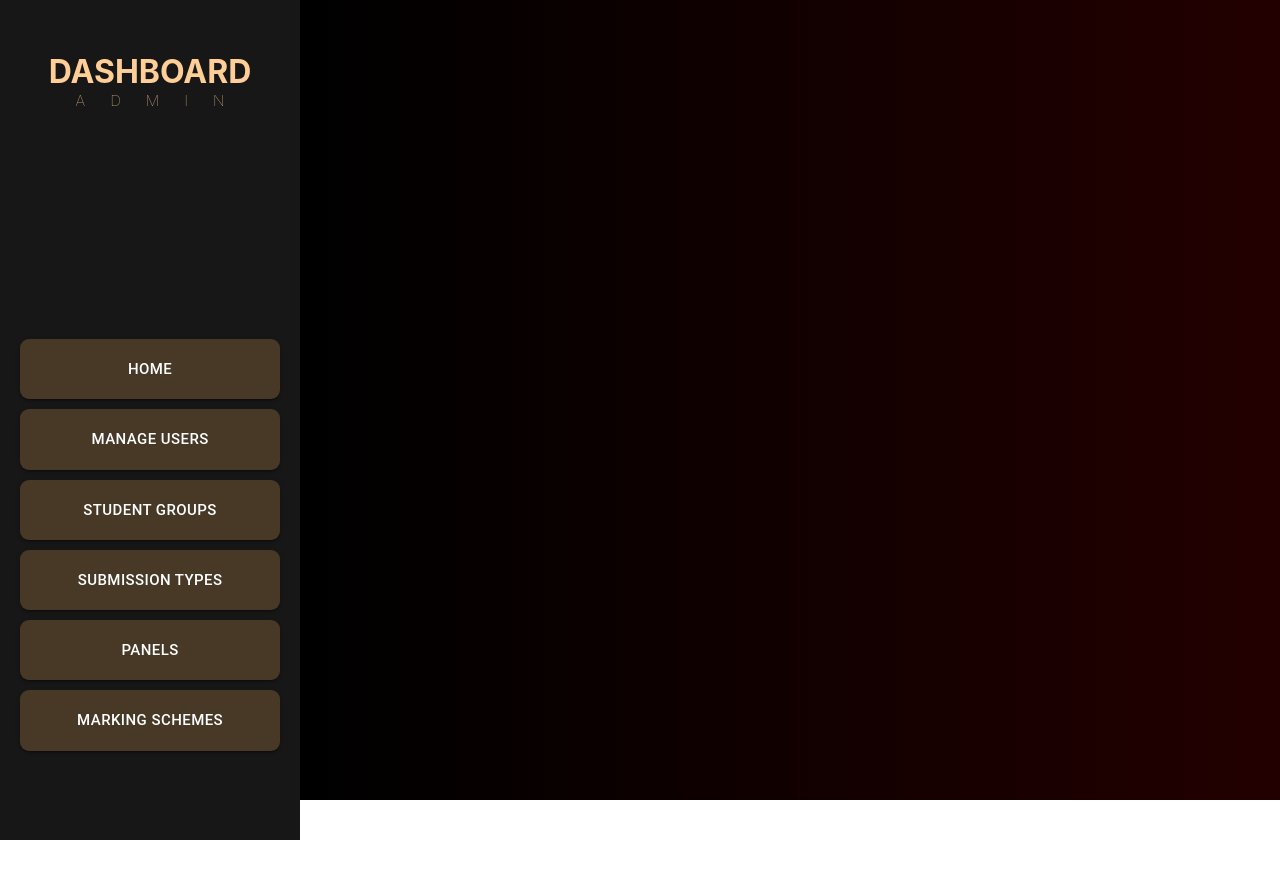
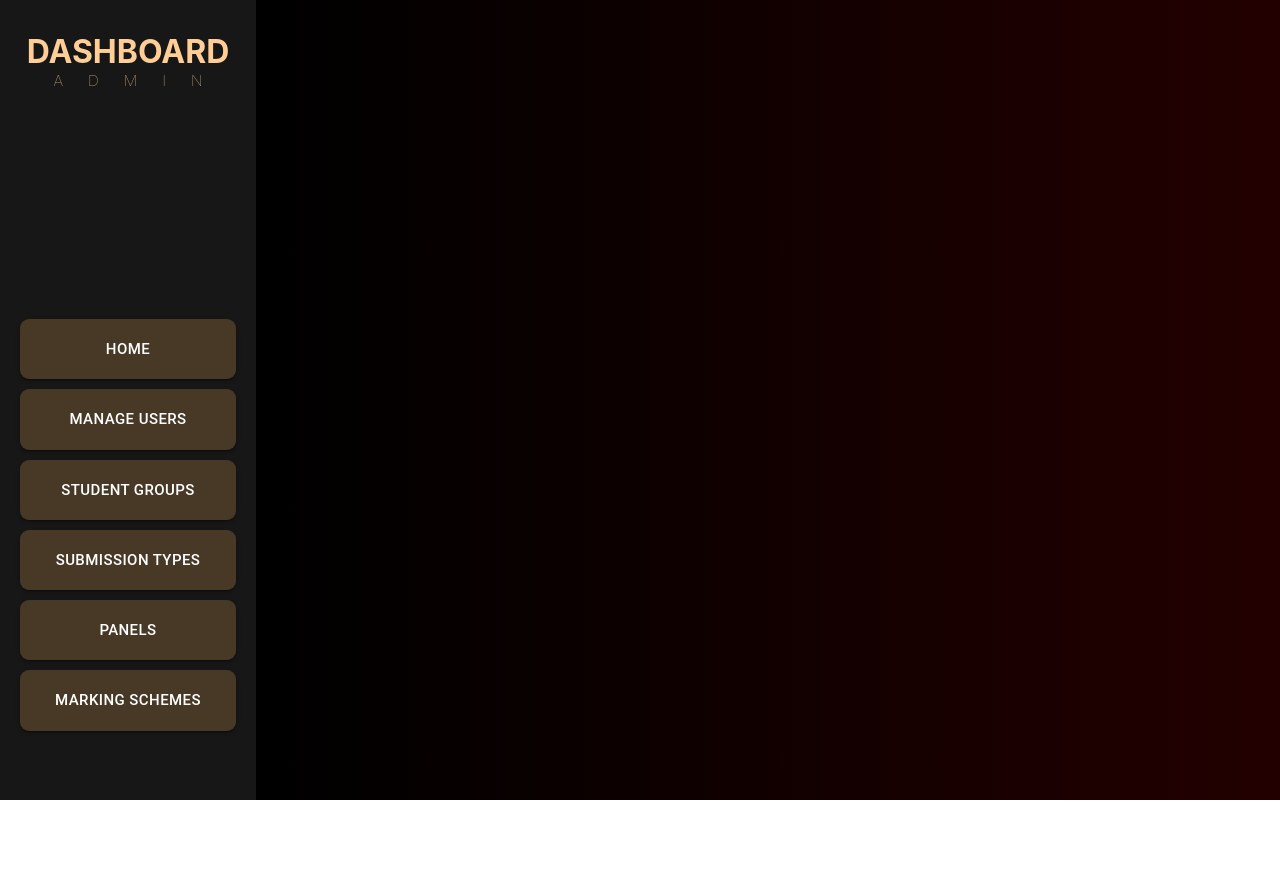
Before and after one commit to MIHIRANGA99/Research-Automation-System, a React (Vite) app in the folder frontend/: page / in a window 1280 px wide. Shown: the top 878 px of the page. After the commit the page ends 800 px from the top, so only its background shows below. Built offline with nearby package versions, Linux system fonts and the light colour scheme.

Commit message:
bugfix-sidebar issue fixed

```diff
--- a/frontend/App.css
+++ b/frontend/App.css
@@ -5,16 +5,21 @@
 
 .main{
     display: flex;
+    flex-direction: row;
     height: 100vh;
+    position: relative;
 }
 
 .side-bar{
     background-color: #171717;
     height: 100%;
-    padding: 20px;
-    flex-grow: 1;
+    width: 20%;
+    position: fixed;
 }
 
 .pages{
-    flex-grow: 17;
+    position: absolute;
+    height: 100vh;
+    right: 0;
+    width: 80%;
 }
--- a/frontend/components/Navigation/navigation.css
+++ b/frontend/components/Navigation/navigation.css
@@ -15,7 +15,7 @@
     flex-direction: column;
     align-items: center;
     justify-content: center;
-    width: 100%;
+    padding: 0px 20px;
     height: 100%;
     row-gap: 10px;
 }
```
Also changed, not shown: 2 other files (tests, documents, lock files or other folders).
